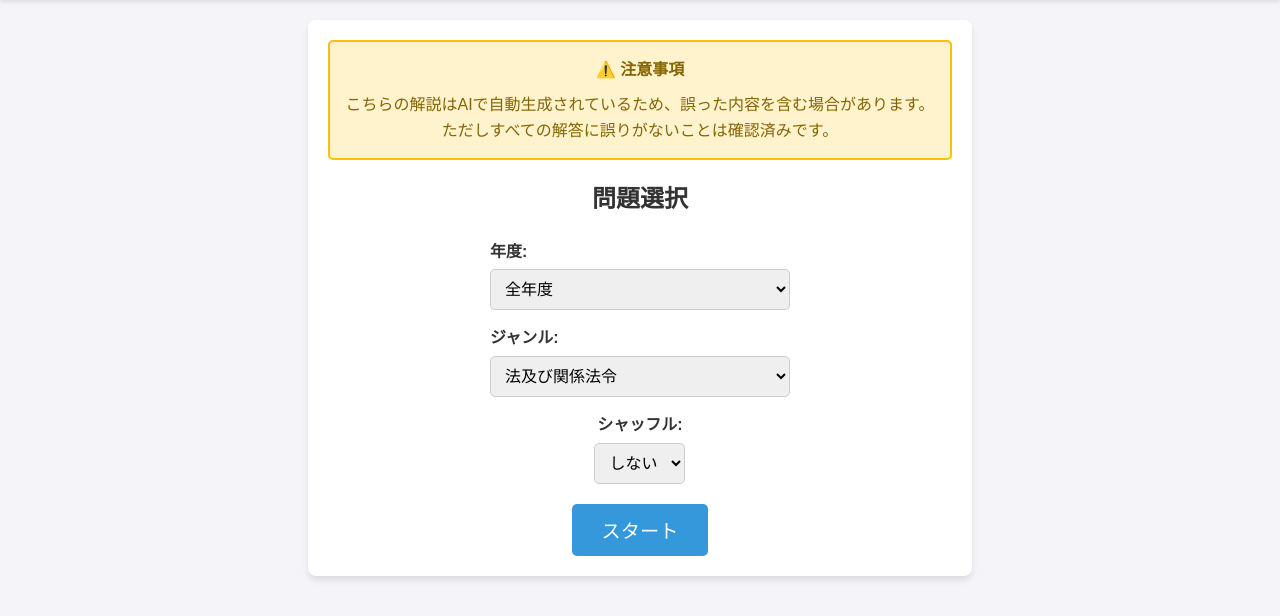
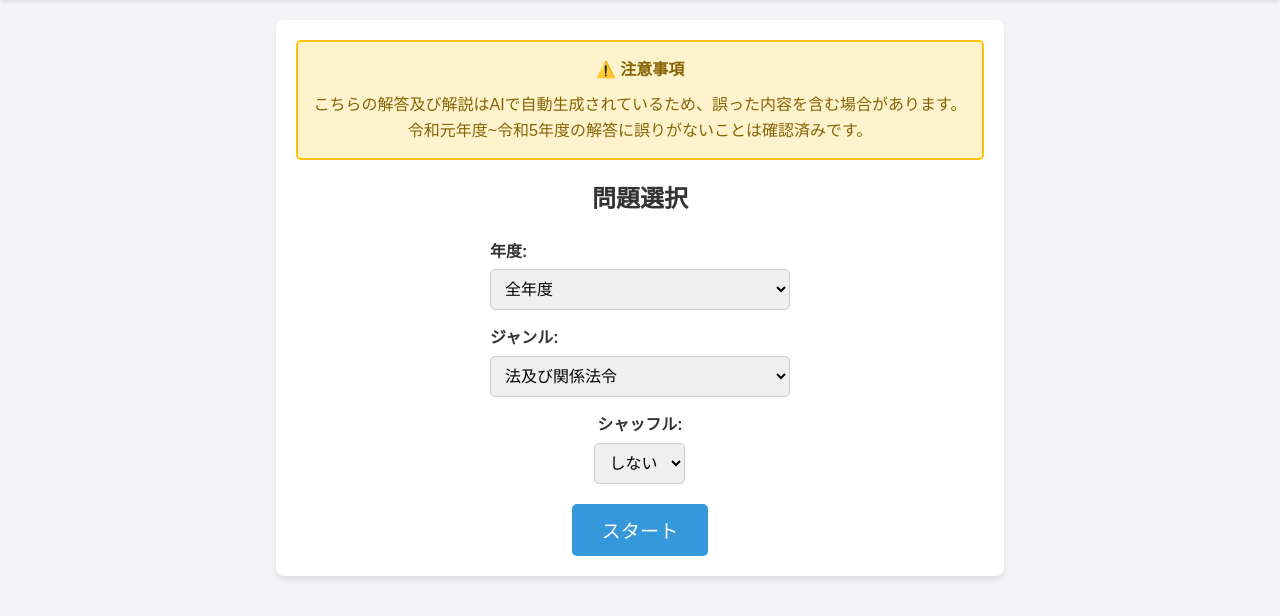
Before and after one commit to 5a1t0/kashikin-master, a Flask app: page / in a window 1280 px wide. Shown: the part 135-751 px from the top of the page. Run offline with Flask 3, Linux system fonts and the light colour scheme; data comes from the database, SQL or seed files in the repository.

Commit message:
解答精査2

```diff
--- a/templates/index.html
+++ b/templates/index.html
@@ -15,7 +15,7 @@
     <main class="container">
         <div class="notice-box" style="background-color: #fff3cd; border: 2px solid #ffc107; padding: 15px; margin-bottom: 20px; border-radius: 5px;">
             <p style="margin: 0; color: #856404; font-weight: bold;">⚠️ 注意事項</p>
-            <p style="margin: 10px 0 0 0; color: #856404;">こちらの解説はAIで自動生成されているため、誤った内容を含む場合があります。<br>ただしすべての解答に誤りがないことは確認済みです。</p>
+            <p style="margin: 10px 0 0 0; color: #856404;">こちらの解答及び解説はAIで自動生成されているため、誤った内容を含む場合があります。<br>令和元年度~令和5年度の解答に誤りがないことは確認済みです。</p>
         </div>
         <h2>問題選択</h2>
         <div class="selection-container">
```
